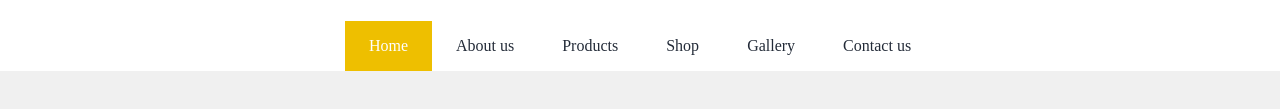
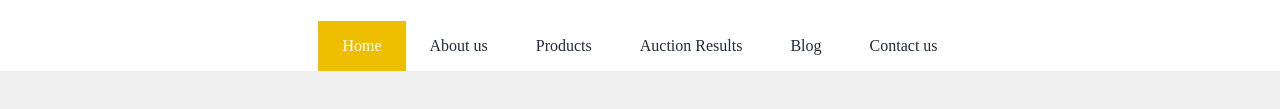
Before and after one commit to mdarjun1995/RareCollectibles, a plain HTML site: page index.html in a window 1280 px wide. Shown: the part 673-782 px from the top of the page. Drawn offline with nearby package versions, Linux system fonts and the light colour scheme; a web font is replaced by a local one.

Commit message:
Update index.html

```diff
--- a/index.html
+++ b/index.html
@@ -133,9 +133,9 @@
                             <a href="#">About us</a>
                             <a href="#">Products</a>
 
-                            <a href="#">Shop</a>
+                            <a href="#">Auction Results</a>
 
-                            <a href="#">Gallery</a>
+                            <a href="#">Blog</a>
                             <a href="#">Contact us</a>
                         </div>
                     </div>
```
